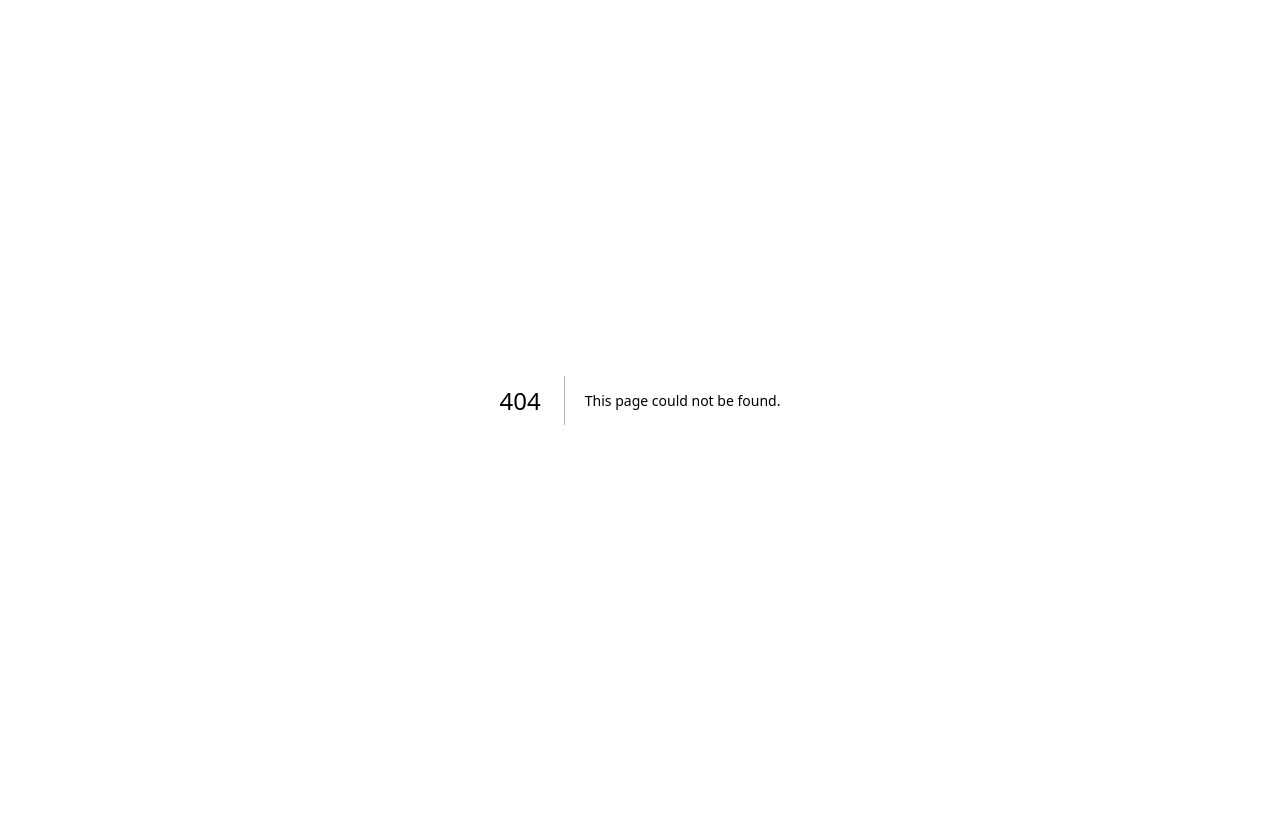
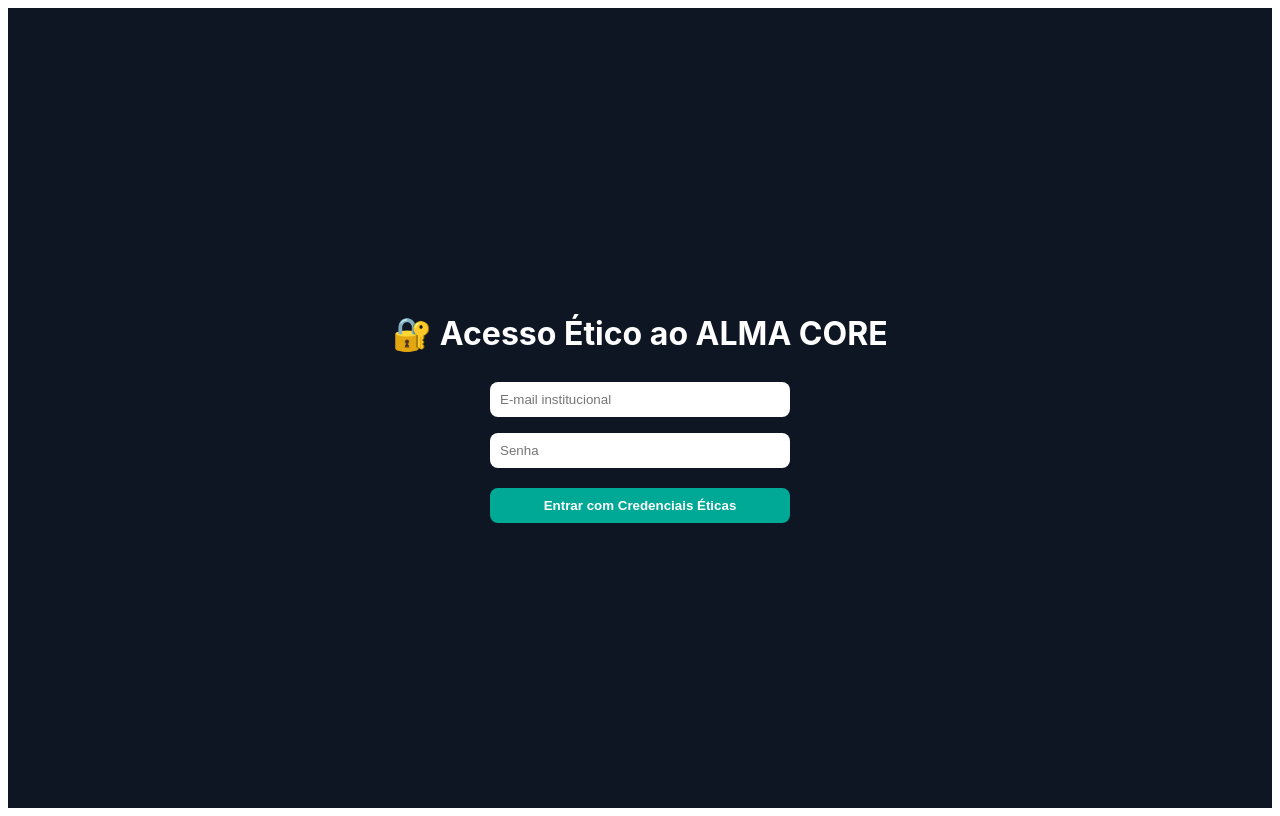
Before and after one commit to megapowersolucoes/megapower-solucoes, a Next.js app: page /core/login in a window 1280 px wide. Before the commit this address had no page. Built offline with nearby package versions, Linux system fonts and the light colour scheme.

Commit message:
Implement login page with Firebase authentication

```diff
--- /dev/null
+++ b/pages/core/login.js
@@ -0,0 +1,75 @@
+import { useState } from "react";
+import { getAuth, signInWithEmailAndPassword } from "firebase/auth";
+import { app } from "./firebaseConfig";
+
+export default function LoginPage() {
+  const auth = getAuth(app);
+  const [email, setEmail] = useState("");
+  const [password, setPassword] = useState("");
+  const [error, setError] = useState("");
+  const [loading, setLoading] = useState(false);
+
+  const handleLogin = async (e) => {
+    e.preventDefault();
+    setLoading(true);
+    setError("");
+
+    try {
+      await signInWithEmailAndPassword(auth, email, password);
+      window.location.href = "/core/dashboard"; // redireciona após login
+    } catch (err) {
+      setError("Credenciais incorretas ou acesso não autorizado.");
+      setLoading(false);
+    }
+  };
+
+  return (
+    <div style={{
+      backgroundColor: "#0e1624",
+      minHeight: "100vh",
+      color: "#fff",
+      display: "flex",
+      flexDirection: "column",
+      alignItems: "center",
+      justifyContent: "center",
+      fontFamily: "Inter, sans-serif"
+    }}>
+      <h1>🔐 Acesso Ético ao ALMA CORE</h1>
+      <form onSubmit={handleLogin} style={{ display: "flex", flexDirection: "column", width: "300px" }}>
+        <input
+          type="email"
+          placeholder="E-mail institucional"
+          value={email}
+          onChange={(e) => setEmail(e.target.value)}
+          required
+          style={{ margin: "8px 0", padding: "10px", borderRadius: "8px", border: "none" }}
+        />
+        <input
+          type="password"
+          placeholder="Senha"
+          value={password}
+          onChange={(e) => setPassword(e.target.value)}
+          required
+          style={{ margin: "8px 0", padding: "10px", borderRadius: "8px", border: "none" }}
+        />
+        <button
+          type="submit"
+          disabled={loading}
+          style={{
+            marginTop: "12px",
+            padding: "10px",
+            borderRadius: "8px",
+            border: "none",
+            backgroundColor: "#00A896",
+            color: "#fff",
+            fontWeight: "bold",
+            cursor: "pointer"
+          }}
+        >
+          {loading ? "Verificando..." : "Entrar com Credenciais Éticas"}
+        </button>
+      </form>
+      {error && <p style={{ color: "#ff6b6b", marginTop: "10px" }}>{error}</p>}
+    </div>
+  );
+}
```
